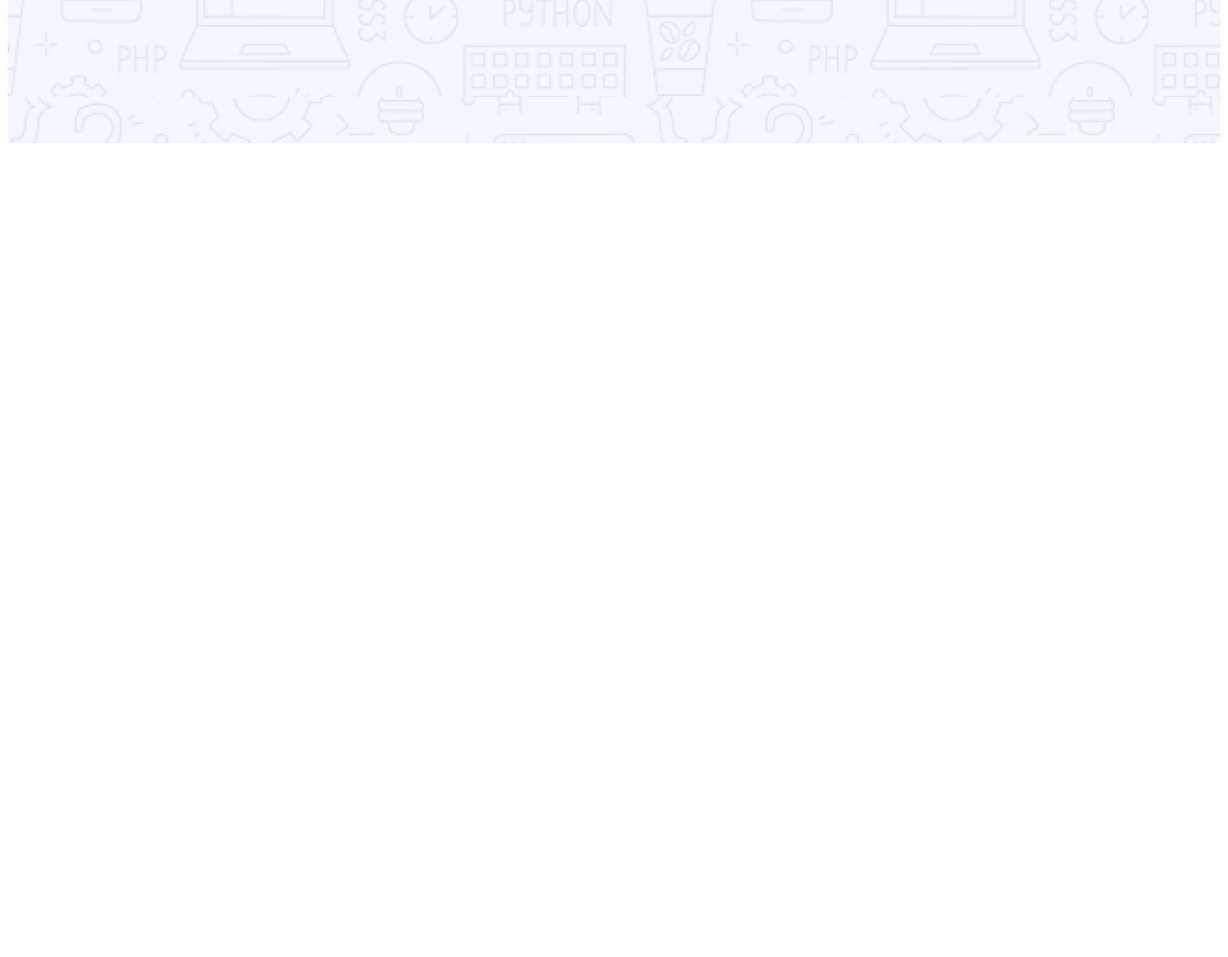
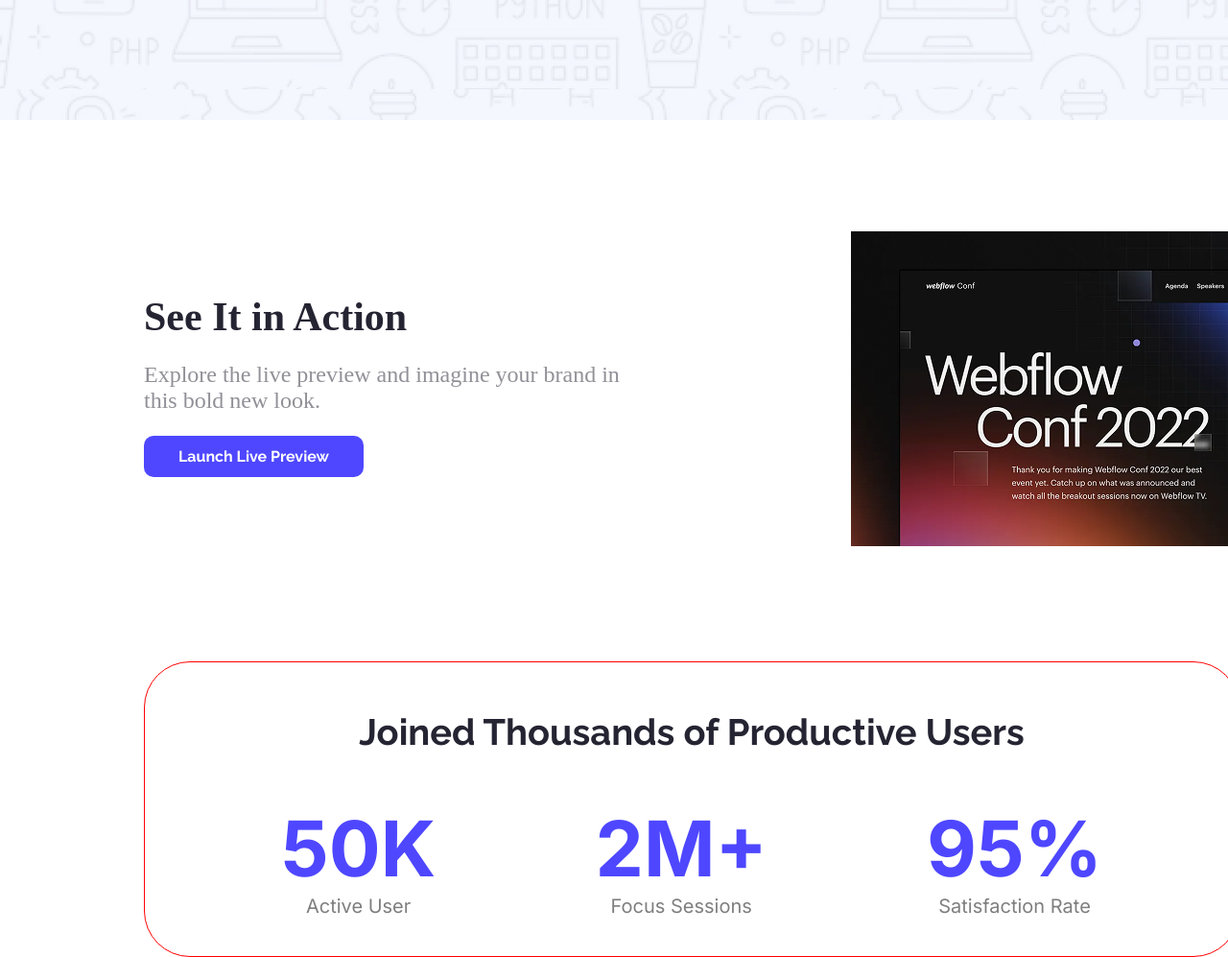
Before and after one commit to skghosh87/Assignment-B12A01-001, a plain HTML site: page index.html in a window 1280 px wide. Shown: the part 559-1556 px from the top of the page at 96% size. Before the commit the page ends 800 px from the top, so only its background shows below. Drawn offline with Linux system fonts and the light colour scheme.

Commit message:
Added Productive User commit

```diff
--- a/Styles/styles.css
+++ b/Styles/styles.css
@@ -1,4 +1,7 @@
-
+*{
+    margin: 0px;
+    padding: 0px;
+}
 /* Google Fonts */
 
 .raleway-normal {
@@ -14,7 +17,10 @@
   /* font-weight: <weight>; */
   font-style: normal;
 }
-
+/* body */
+body{
+    max-width: 1440;
+}
 
 /* nav styles */
 nav{
@@ -22,6 +28,7 @@ nav{
     align-items: center;
     justify-content: space-between;
     margin: 0px 150px;
+    padding: 50px 0px;
 }
 .nav-title{
 font-size: 34px;
@@ -51,6 +58,7 @@ nav ul li a{
 /* Banner */
 .img-banner{
     background-image: url(../Assets/Hero-bg.png);
+    max-width: 1440px;
 }
 .cont-title{
     /* border: 2px solid rebeccapurple; */
@@ -59,7 +67,8 @@ nav ul li a{
 }
 .container{
     display:flex;
-    justify-content: center;
+    justify-content: space-between;
+
 
 }
 .container-title{
@@ -67,11 +76,89 @@ nav ul li a{
     font-weight: bold;
     color: #252432;
     text-align: center;
+    margin-bottom: 37px;
 }
 .button-2nd{
     display: block;
     margin: auto;
+
+
+
+
 }
 div a{
     text-decoration: none;
 }
+/* action Section CSS File */
+.see-action{
+display: flex;
+align-items: center;
+justify-content: space-between;
+margin: 116px 150px;
+width: 1140px;
+
+}
+.see-action-title{
+font-size: 42px;
+font-weight: bold;
+color: #252432;
+}
+.see-action-para{
+    font-size: 24px;
+    color: #252432;
+    opacity: 50%;
+    width: 517px;
+    height: auto;
+    padding: 23px 0px;
+
+}
+.see-action-sec{
+    width: 517px;
+    height: 203px;
+}
+.see-action-active img{
+    width:403px;
+    height: 328px;
+    /* box-sizing: border-box; */
+    /* border: 2px solid red; */
+    border-image: round;
+    border-radius: 48px;
+
+    }
+    /* productive_Section */
+    .pro_title{
+    font-size: 38px;
+    font-weight: bold;
+    color: #252432;
+    text-align: center;
+    width: 856px;
+    padding: 50px 142px;
+}
+.productive_user{
+    width: 1140px;
+    height: 306px;
+    border: 1px solid red;
+    margin: 0px 150px;
+    border-radius: 48px;
+}
+.pro_head{
+    font-size: 80px;
+    font-weight: bold;
+    color: #4E47FF;
+    text-align: center;
+
+}
+.pro_para{
+    font-size: 20px;
+    color: #000000;
+    opacity: 50%;
+}
+.pro_subsection{
+    text-align: center;
+}
+.pro_section{
+    display: flex;
+    justify-content: space-between;
+    align-items: center;
+    margin: 0 142px;
+}
--- a/index.html
+++ b/index.html
@@ -23,13 +23,39 @@
                 <h1 class="raleway-normal container-title">Cool Dark UI Template for Webflow Agencies!</h1>
                 <a  href=""><button class="btn-primary button-2nd">Stay Focused</button></a>
             </div>
-
         </div>
     </header>
 
 <!-- Start Main Section -->
     <main>
+        <div class="see-action">
+            <div class="see-action-sec">
+                <h4 class="see-action-title">See It in Action</h4>
+                <p class="see-action-para">Explore the live preview and imagine your brand in this bold new look.</p>
+                <a href=""><button class="btn-primary raleway-normal">Launch Live Preview</button></a>
+            </div>
+            <div class="see-action-imges">
+                <img src="Assets/wc-mini.png" alt="">
+            </div>
+        </div>
 
+        <div class="productive_user">
+            <h3 class="pro_title raleway-normal">Joined Thousands of Productive Users</h3>
+            <div class="pro_section">
+                <div class="pro_subsection">
+                    <h3 class="pro_head inter-normal">50K</h3>
+                    <p class="pro_para inter-normal">Active User</p>
+                </div>
+                <div class="pro_subsection">
+                    <h3 class="pro_head inter-normal">2M+</h3>
+                    <p class="pro_para inter-normal">Focus Sessions</p>
+                </div>
+                <div class="pro_subsection">
+                    <h3 class="pro_head inter-normal">95%</h3>
+                    <p class="pro_para inter-normal">Satisfaction Rate</p>
+                </div>
+            </div>
+        </div>
     </main>
 
 <!-- Start Footer Section -->
```
